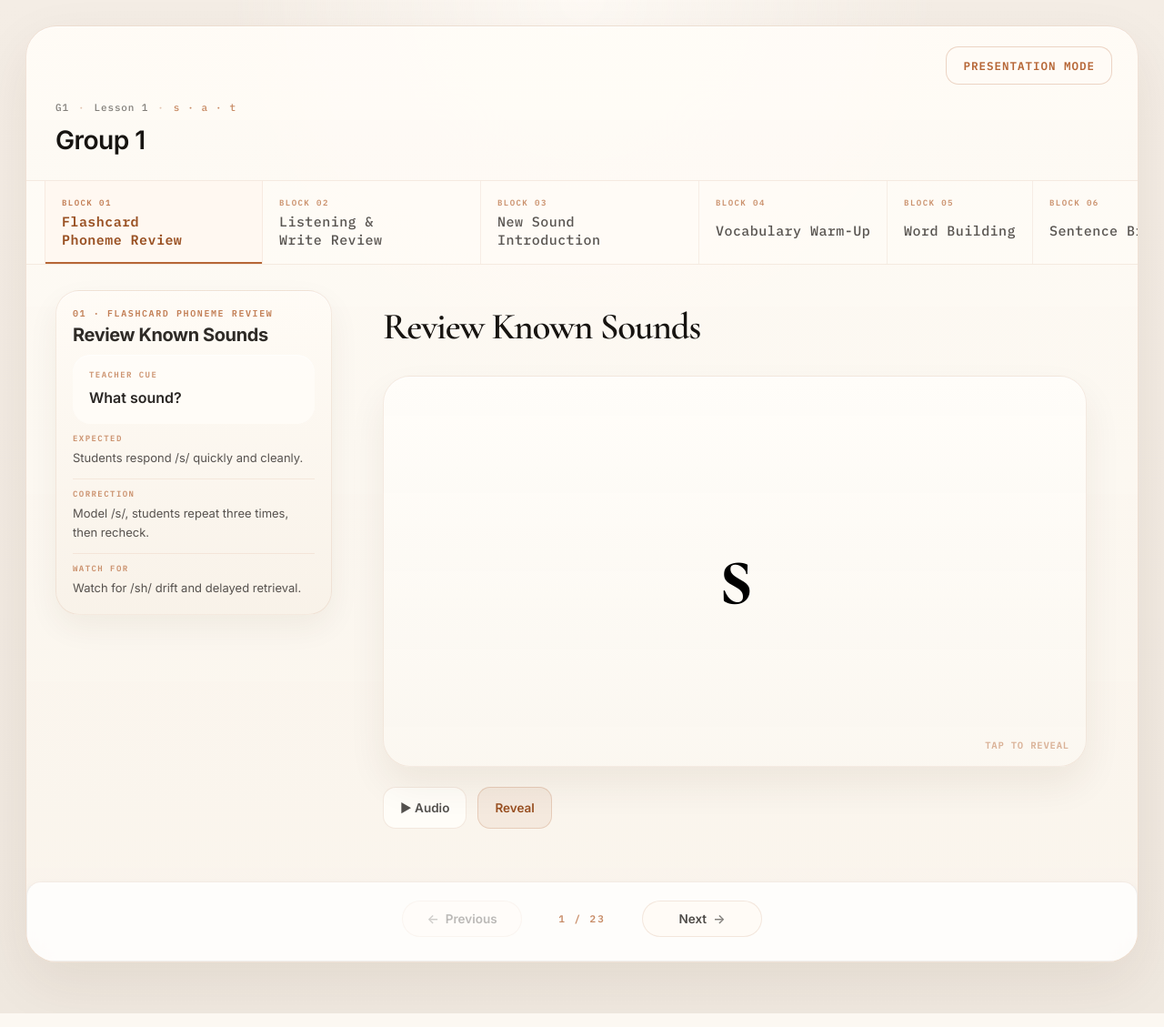
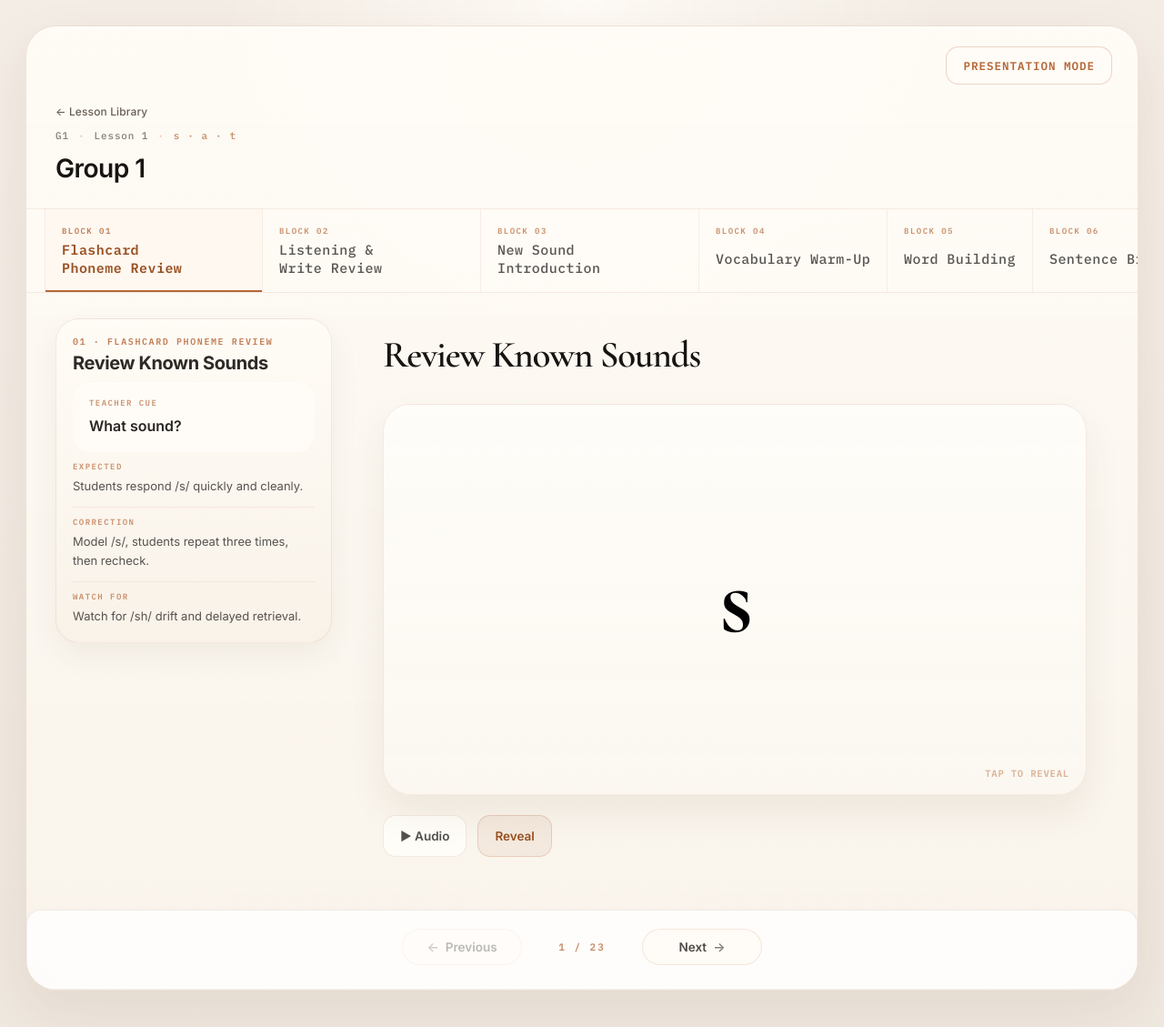
Before and after one commit to teemotu06/luminos-engine, a FastAPI app: page /lesson/G1-L1 in a window 1280 px wide. Shown: the top 1129 px of the page at 91% size. Run offline with FastAPI, Linux system fonts and the light colour scheme; data comes from the database, SQL or seed files in the repository.

Commit message:
feat: add back-navigation link to lesson detail header
Adds '← Lesson Library' above the breadcrumb row in lesson_header.html,
linking to /lesson/. Hidden in presentation mode with the rest of the header.
Small, muted, no button chrome.

Co-Authored-By: Claude Sonnet 4.6 <noreply@anthropic.com>

```diff
--- a/app/static/styles.css
+++ b/app/static/styles.css
@@ -100,6 +100,21 @@ body {
     padding: 24px 0 18px;
     margin-bottom: 4px;
     overflow: hidden;
+}
+
+.lesson-header__back {
+    display: inline-block;
+    margin-bottom: 12px;
+    font-family: var(--font-sans);
+    font-size: 12px;
+    font-weight: 500;
+    color: var(--c-text-muted);
+    text-decoration: none;
+    letter-spacing: 0.01em;
+}
+
+.lesson-header__back:hover {
+    color: var(--c-text);
 }
 
 .lesson-header__meta-row {
--- a/app/templates/lesson/partials/lesson_header.html
+++ b/app/templates/lesson/partials/lesson_header.html
@@ -4,6 +4,7 @@
     {% set title_segments = title_prefix.split(', ') %}
     {% set main_title = title_segments[0] %}
     {% set lesson_label = title_segments[1] if title_segments | length > 1 else title_prefix %}
+    <a class="lesson-header__back" href="/lesson/">← Lesson Library</a>
     <div class="lesson-header__meta-row">
         <p class="lesson-header__meta">
             <span class="lesson-header__meta-item">{{ lesson.unit_id }}</span>
```
